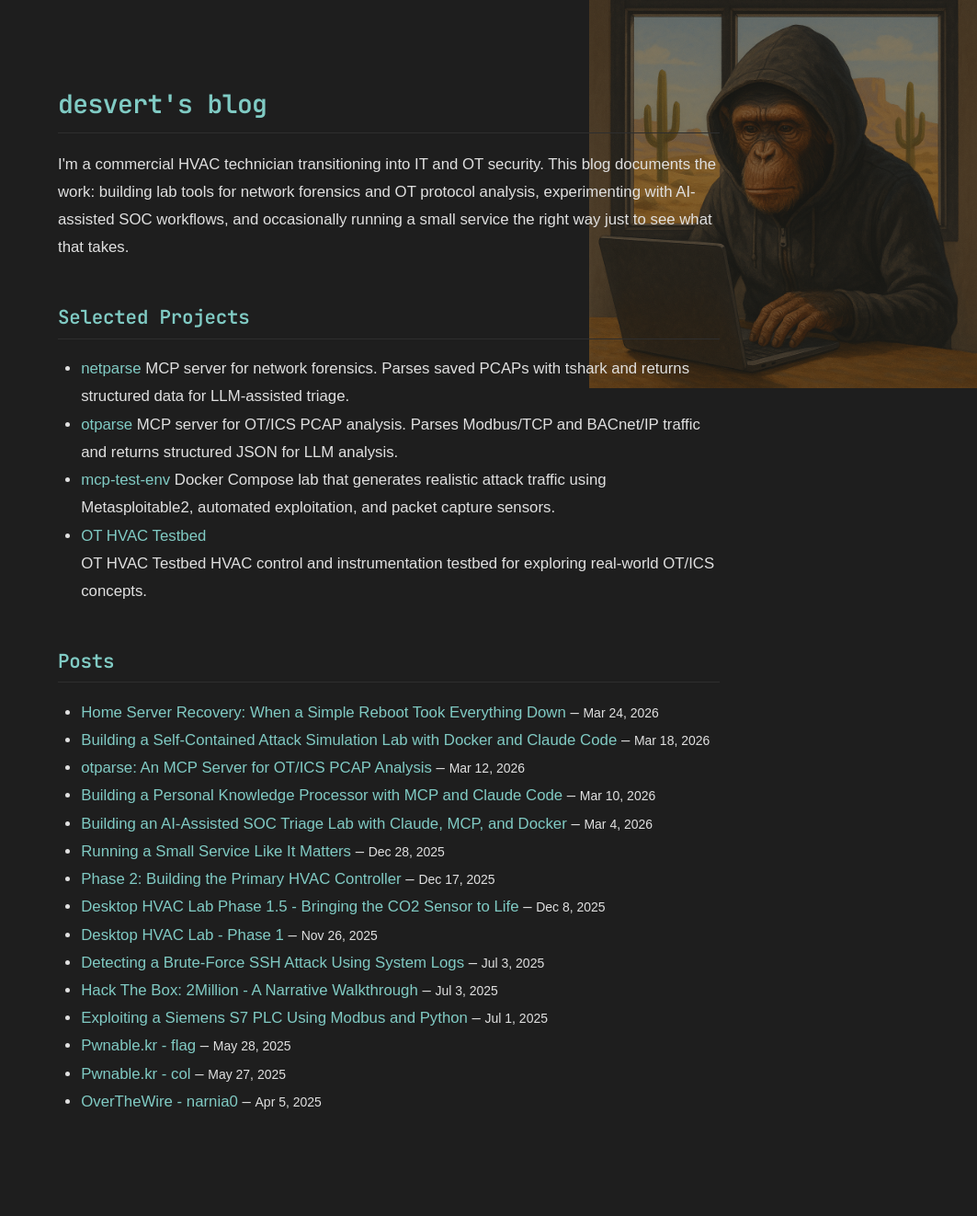
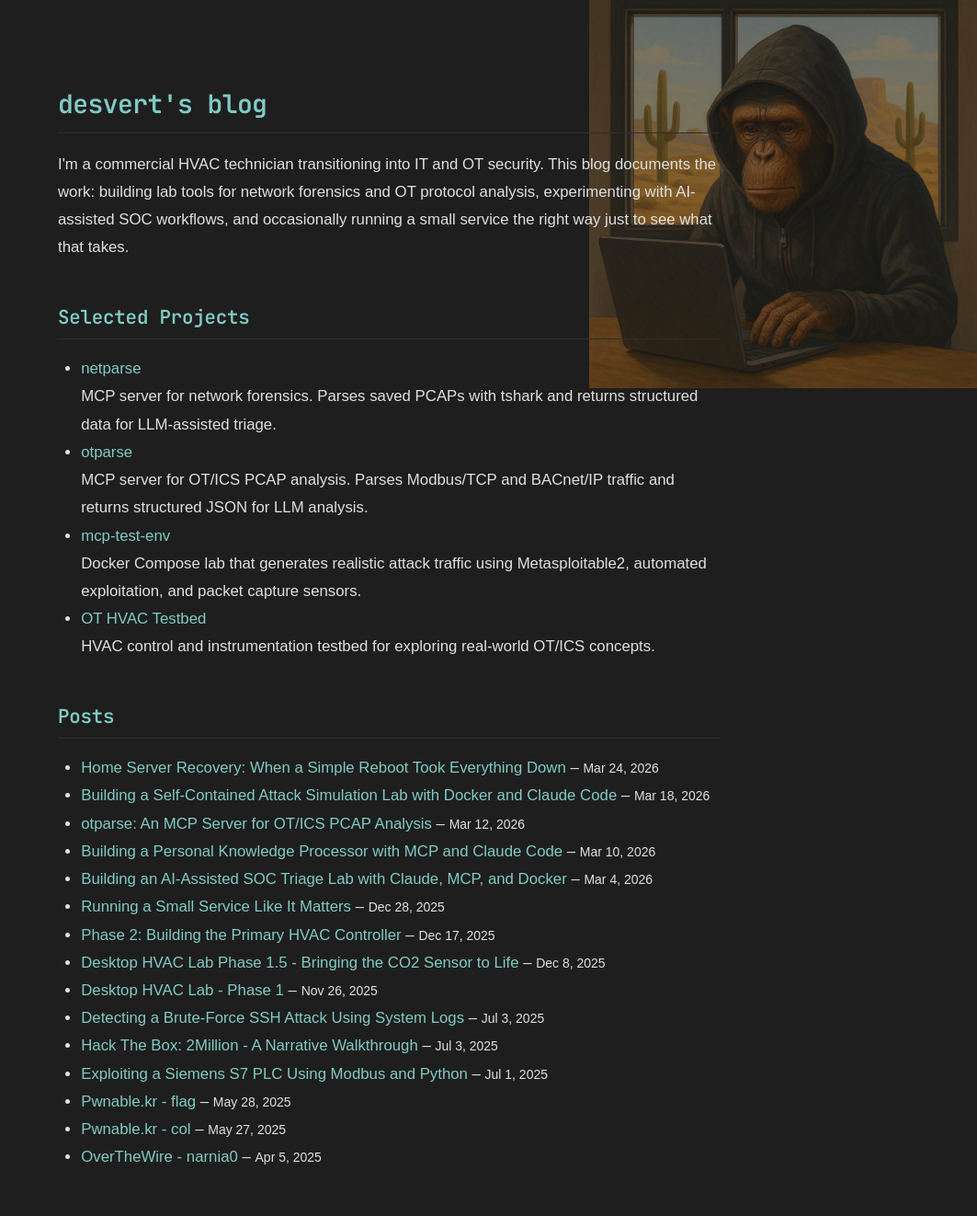
Before and after one commit to desvert/desvert.github.io, a Jekyll site: the page built from index.md, in a window 1280 px wide. Shown: the whole page at 92% size, without its empty margins (217-1280 px from the left). Built offline with Jekyll 4.4.1, drawn with Linux system fonts in a browser that asks for light colours; before the commit the page ends 1262 px from its top, so only the background shows below that.

Commit message:
formatting corrections

```diff
--- a/_layouts/home.html
+++ b/_layouts/home.html
@@ -14,22 +14,22 @@
     <h2>Selected Projects</h2>
     <ul>
       <li>
-        <a href="https://github.com/desvert/netparse">netparse</a>
+        <a href="https://github.com/desvert/netparse">netparse</a><br>
         MCP server for network forensics. Parses saved PCAPs with tshark and returns structured data for LLM-assisted triage.
       </li>
 
       <li>
-        <a href="https://github.com/desvert/otparse-mcp">otparse</a>
+        <a href="https://github.com/desvert/otparse-mcp">otparse</a><br>
         MCP server for OT/ICS PCAP analysis. Parses Modbus/TCP and BACnet/IP traffic and returns structured JSON for LLM analysis.
       </li>
 
       <li>
-        <a href="https://github.com/desvert/mcp-test-env">mcp-test-env</a>
+        <a href="https://github.com/desvert/mcp-test-env">mcp-test-env</a><br>
         Docker Compose lab that generates realistic attack traffic using Metasploitable2, automated exploitation, and packet capture sensors.
       </li>
 
       <li>
-        <a href="https://github.com/desvert/ot-hvac-testbed">OT HVAC Testbed</a><br>OT HVAC Testbed
+        <a href="https://github.com/desvert/ot-hvac-testbed">OT HVAC Testbed</a><br>
         HVAC control and instrumentation testbed for exploring real-world OT/ICS concepts.
       </li>
     </ul>
```
